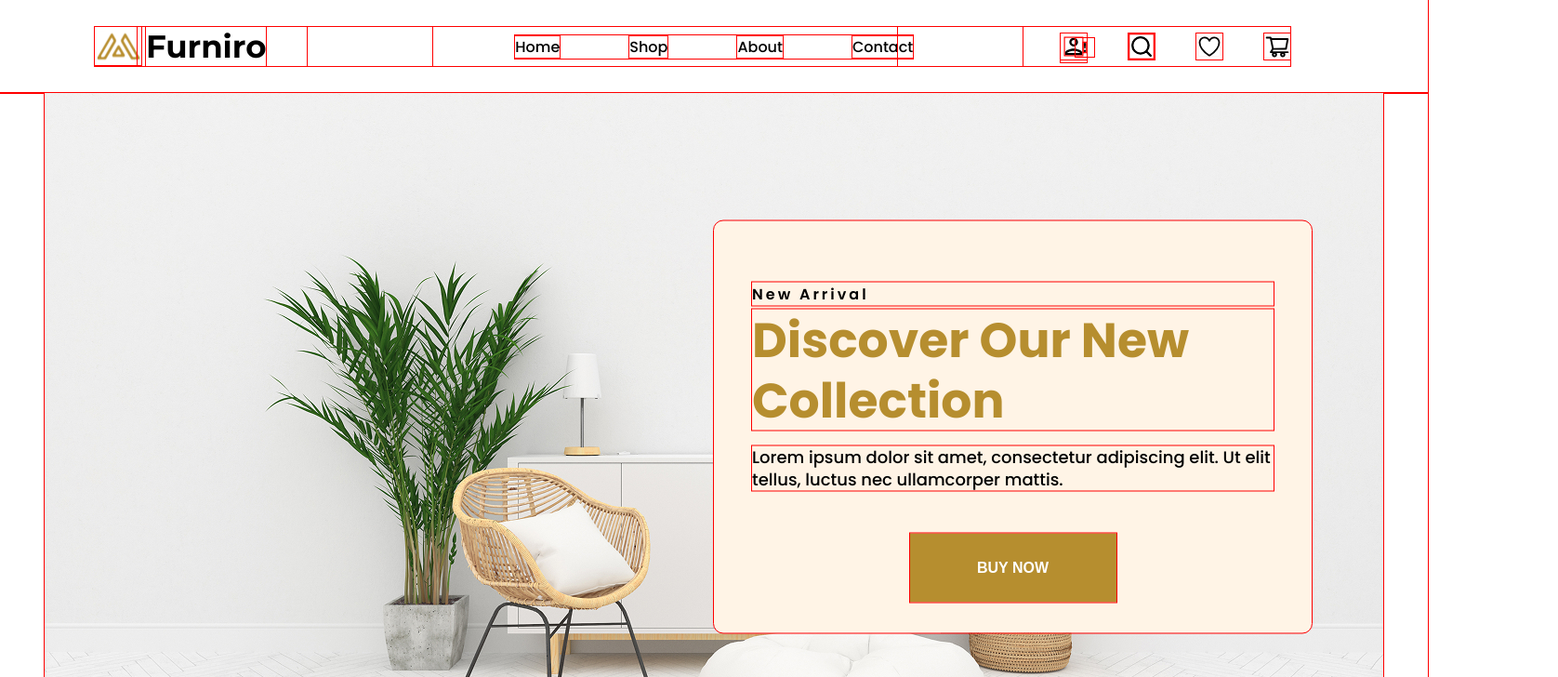
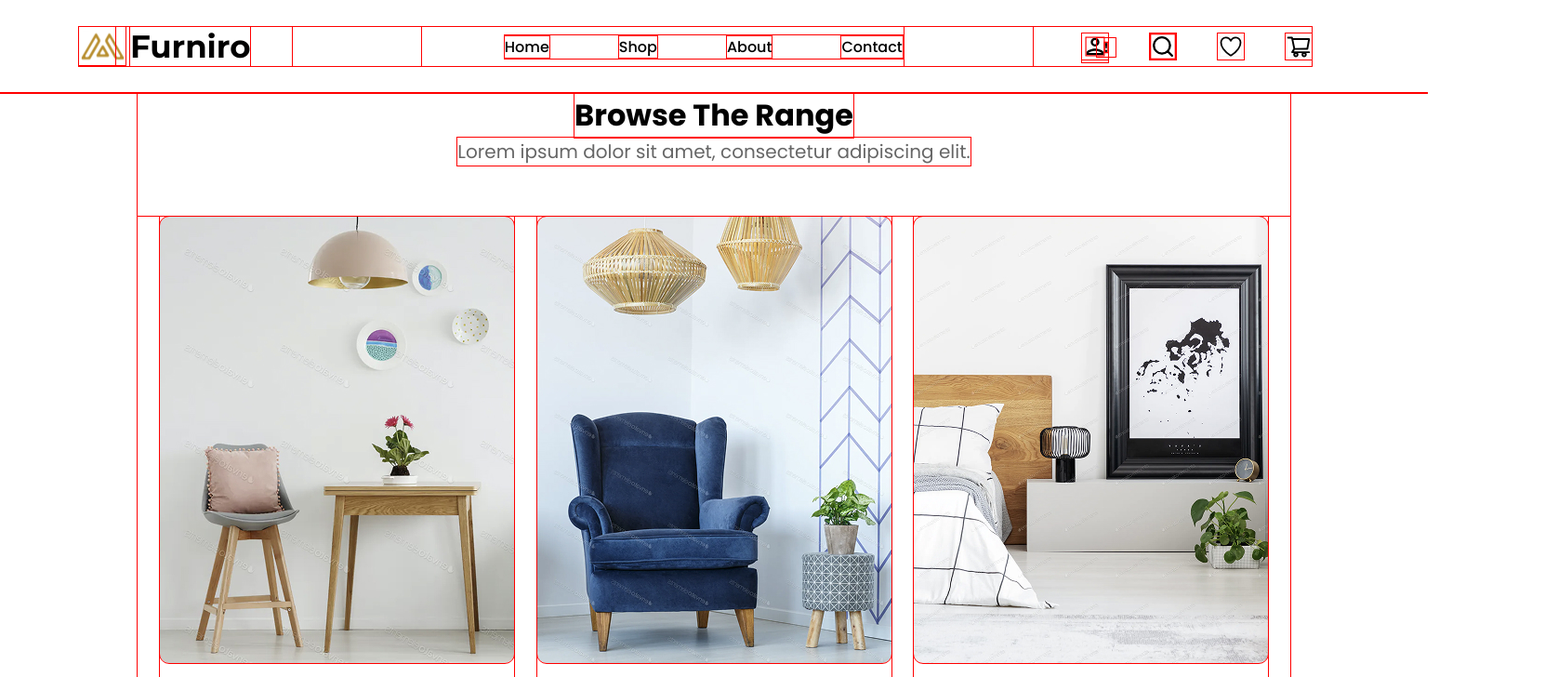
Before and after one commit to Hannalysis/furniture-site-implementation, a React (Vite) app: page / in a window 1536 px wide. Shown: the top 728 px of the page at 93% size, 1676 px wide, since content can reach past the window. Built offline with nearby package versions, Linux system fonts and the light colour scheme.

Commit message:
styling: Added breakpoint on header to centre align on 1240px
Note: Currently in lower res media query, unable to adjust further
until other containers are fixed

```diff
--- a/src/Layout/Layout.module.css
+++ b/src/Layout/Layout.module.css
@@ -2,10 +2,6 @@
     display: grid;
     box-sizing: border-box;
     grid-template-columns: 1fr;
-}
-
-.contentContainer, .wideContainer {
-    width: 100%;
 }
 
 @media (min-width: 768px) {
@@ -18,10 +14,11 @@
 @media (min-width: 1024px) {
     /* General layout */
     .grid {
-        grid-template-columns: repeat(12, 1fr);
+        /* 75px is the design column width aka 1440px - margins - gaps */
+        grid-template-columns: repeat(12, minmax(75px, 1fr));
         gap: 30px;
     }
-    }
+}
 
 @media (min-width: 1240px) {
 
@@ -33,11 +30,6 @@
 
 @media (min-width: 1440px) {
 
-    .contentContainer {
-        max-width: 1240px;
-        margin: 0 auto;
-    }
-
     .wideContainer {
         max-width: 1440px;
         margin: 0 auto;
--- a/src/components/Header/Header.module.css
+++ b/src/components/Header/Header.module.css
@@ -69,6 +69,38 @@
 @media (min-width: 1024px) {
 
     .furniro {
+        grid-column: 2 / 3;
+    }
+
+    .furniro a {
+        margin-left: -2.5em;
+    }
+
+    .headerPageNav {
+        grid-column: 3 / 8;
+        padding: 0 5.55em;
+    }
+
+    .headerPageNav ul {
+        gap: 75px;
+    }
+
+    .headerActions {
+        grid-column: 9/12;
+        display: flex;
+        justify-content: flex-end;
+        align-items: center;
+        gap: 45px;
+    }
+}
+
+@media (min-width: 1440px) {
+
+    .headerNav {
+        max-width: 1286px;
+    }
+
+    .furniro {
         grid-column: 1 / 3;
     }
 
--- a/src/pages/Home/Home.tsx
+++ b/src/pages/Home/Home.tsx
@@ -1,17 +1,17 @@
 // import { Typography } from "../../components/@ui/Typography/Typography";
 
-import { Banner } from "./Banner/Banner"
+// import { Banner } from "./Banner/Banner"
 import { BrowseTheRange } from "./BrowseTheRange/BrowseTheRange";
 import { OurProducts } from "./OurProducts/OurProducts";
-import { Inspirations } from "./Inspirations/Inspirations"
-import { HashtagShare } from "./HashtagShare/HashtagShare";
+// import { Inspirations } from "./Inspirations/Inspirations"
+// import { HashtagShare } from "./HashtagShare/HashtagShare";
 
 export const Home = () => (
   <>
-    <Banner />
+    {/* <Banner /> */}
     <BrowseTheRange />
     <OurProducts />
-    <Inspirations />
-    <HashtagShare />
+    {/* <Inspirations />
+    <HashtagShare /> */}
   </>
 );
```
